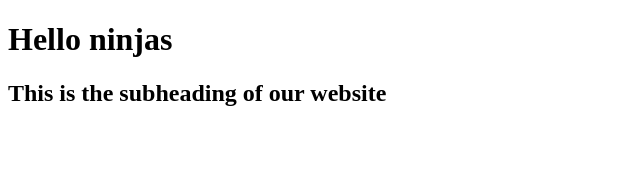
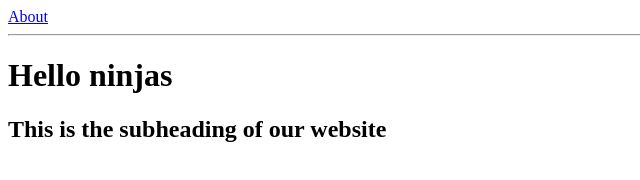
Before and after one commit to daniyal-akmar/node-server, a website: page views/index.html in a window 1280 px wide. Shown: the whole page, without its empty margins (0-640 px from the left). Drawn offline with Linux system fonts and the light colour scheme.

Commit message:
Link added in index.html

```diff
--- a/views/index.html
+++ b/views/index.html
@@ -7,6 +7,9 @@
         <title>Document</title>
     </head>
     <body>
+        <a href="http://localhost:4000/about">About</a>
+        <br />
+        <hr />
         <h1>Hello ninjas</h1>
         <h2>This is the subheading of our website</h2>
     </body>
```
